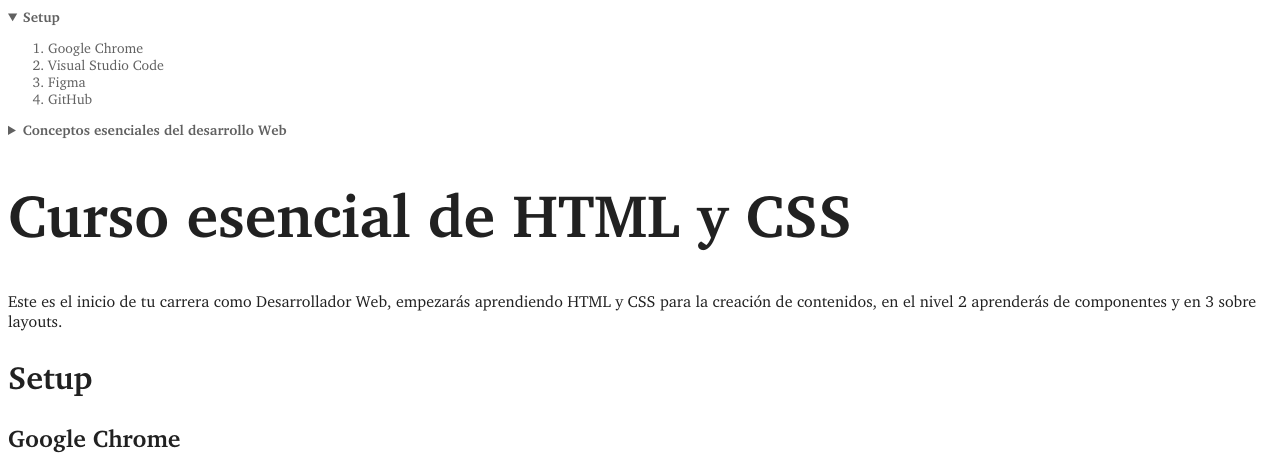
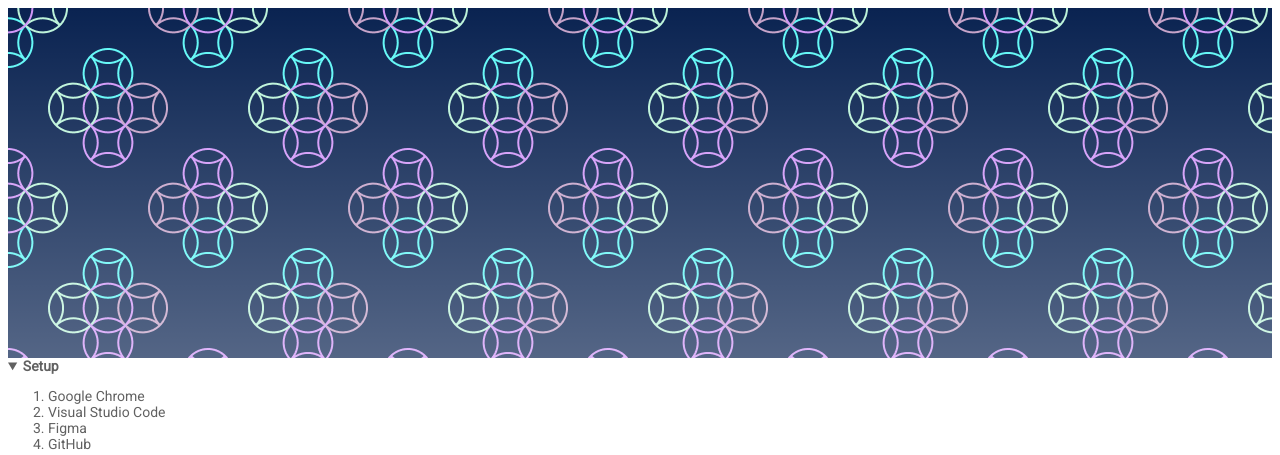
Before and after one commit to eduarmcs/curso-esencial-html-css, a plain HTML site: page index.html in a window 1280 px wide. Shown: the top 455 px of the page. Drawn offline with Linux system fonts and the light colour scheme.

Commit message:
Agregamos los backgrounds

```diff
--- a/css/style.css
+++ b/css/style.css
@@ -1,4 +1,4 @@
-@font-face {
+/* @font-face {
   font-family: charter;
   src: url(../fonts/charter-regular.otf);
   font-style: normal;
@@ -24,7 +24,7 @@
   src: url(../fonts/charter-bold-italic.otf);
   font-style: italic;
   font-weight: bold;
-}
+} */
 :root {
   font-size: 16px;
   --gray30: #212121;
@@ -33,7 +33,8 @@
 }
 
 body {
-  font-family: charter;
+  font-family: 'Roboto', sans-serif;
+  /* font-family: charter; */
   color: var(--gray30);
 }
 
@@ -70,3 +71,12 @@ h2 {
 h3 {
   font-size: 1.5em;
 }
+
+pre {
+  background: #fec62e;
+}
+
+.hero {
+  background: linear-gradient(to top, rgba(255, 255, 255, .3), transparent), url(../images/patron-1.png);
+  height: 350px;
+}
--- a/index.html
+++ b/index.html
@@ -4,9 +4,12 @@
     <meta charset="utf-8" />
     <meta name="viewport" content="width=device-width, initial-scale=1.0" />
     <link rel="stylesheet" href="./css/style.css" />
+    <link rel="preconnect" href="https://fonts.gstatic.com">
+    <link href="https://fonts.googleapis.com/css2?family=Roboto:ital,wght@0,400;1,400;1,700&display=swap" rel="stylesheet">
     <title>Medium</title>
   </head>
   <body>
+    <div class="hero"></div>
     <header>
       <nav>
         <details open>
@@ -100,10 +103,6 @@
 
     <h2>Conceptos esenciales del desarrollo Web</h2>
     <h3 id="html">Qué es HTML</h3>
-    <img
-      src="./images/html.png"
-      alt="Ejemplo de la estructura de un documento HTML"
-    />
     <p>
       Hyper Text Markup Language o Lenguaje de marcas Hipertexto. Es el
       componente más básico de la web. Define el significado y la estructura del
```
Also changed, not shown: images/patron-1.png (added).
